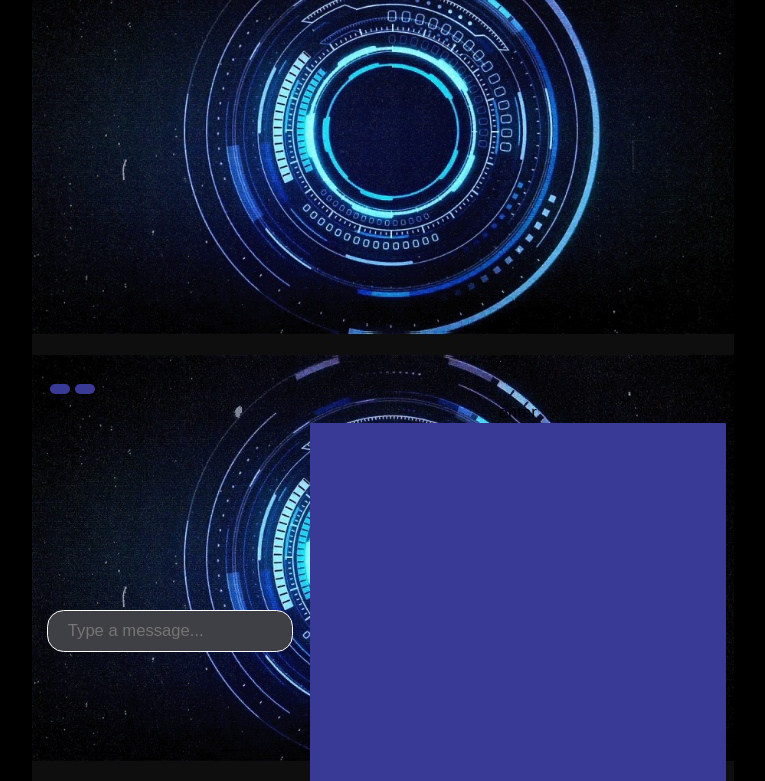
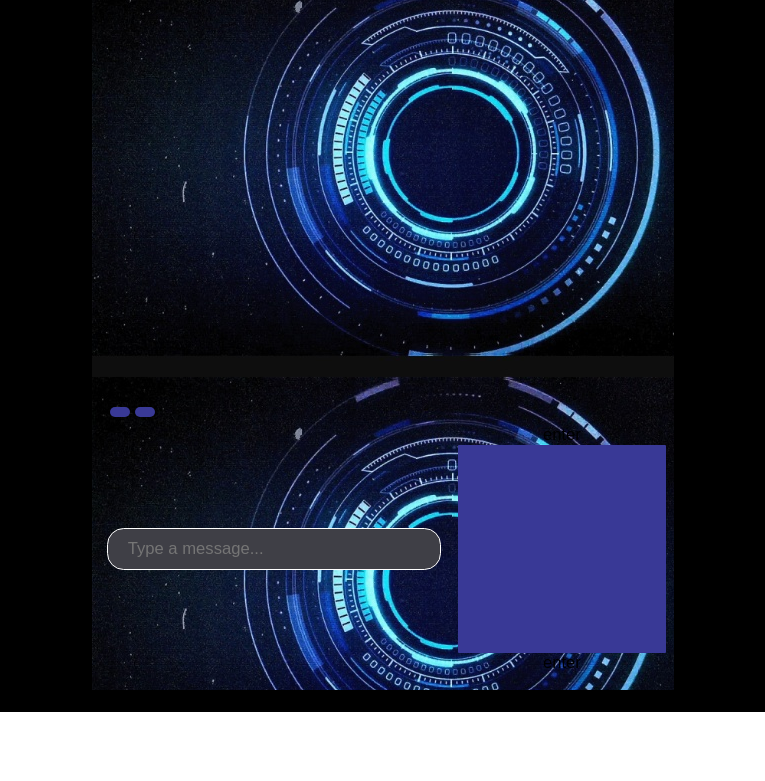
Before and after one commit to Fookerydine/bujji, a plain HTML site: page chat.html in a window 1280 px wide. Shown: the part 88-869 px from the top of the page, without its empty margins (257-1022 px from the left). After the commit the page ends 800 px from the top, so only its background shows below. Drawn offline with Linux system fonts and the light colour scheme.

Commit message:
Update chat.html

```diff
--- a/chat.html
+++ b/chat.html
@@ -158,8 +158,8 @@ html {
 
 .card .send .rectangle {
   position: relative;
-  width: 25rem;
-  height: 25rem;
+  width: 12.5rem;
+  height: 12.5rem;
   display: flex;
   align-items: center;
   justify-content: center;
@@ -276,8 +276,8 @@ input:focus, .rectangle:focus, .send:focus , button:focus {
   }
 
   .card .send .rectangle {
-    width: 25rem;
-    height: 25rem;
+    width: 12.5rem;
+    height: 12.5rem;
   }
 
   .botbody {
```
